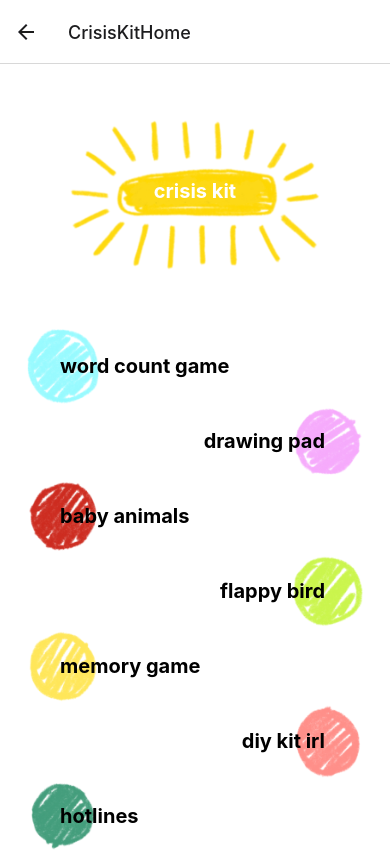
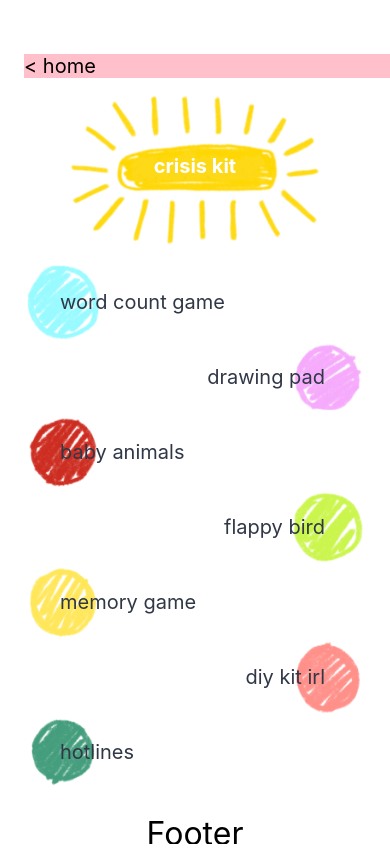
Before and after one commit to honzlavender/bpd-react-native-app, a React Native app: screen /CrisisKitHome in a window 390 px wide. Built offline with nearby package versions, Linux system fonts and the light colour scheme.

Commit message:
home button and footer components

```diff
--- a/App.js
+++ b/App.js
@@ -12,7 +12,7 @@
       <Stack.Navigator initialRouteName='Home'>
         <Stack.Screen name="Home" component={Home} options={{ headerShown: false }}/>
         <Stack.Screen name="SupportHome" component={SupportHome} />
-        <Stack.Screen name="CrisisKitHome" component={CrisisKitHome} />
+        <Stack.Screen name="CrisisKitHome" component={CrisisKitHome} options={{ headerShown: false }}/>
       </Stack.Navigator>
     </NavigationContainer>
     // <Navigator/>
--- a/Components/CrisisKit/CrisisKitHome.js
+++ b/Components/CrisisKit/CrisisKitHome.js
@@ -1,11 +1,20 @@
-import { Text, View, StyleSheet, ScrollView, Image } from "react-native";
+import {
+  Text,
+  View,
+  StyleSheet,
+  ScrollView,
+  Image,
+} from "react-native";
+import BackHomeNav from "../Misc/HomeButton";
+import Footer from "../Misc/Footer";
 import NavDotLeft from "./NavDotLeft";
 import NavDotRight from "./NavDotRight";
 
-export default function CrisisKitHome() {
+export default function CrisisKitHome({ navigation }) {
   return (
-    <View style={styles.container}>
-      <ScrollView>
+    <ScrollView>
+      <View style={styles.container}>
+        <BackHomeNav navigation={() => navigation.navigate("Home")} />
         <View style={styles.headerContainer}>
           <Image
             source={require("../graphics/sunshine.png")}
@@ -46,8 +55,9 @@
             dot={require("../graphics/tealDot.png")}
           />
         </View>
-      </ScrollView>
-    </View>
+      </View>
+      <Footer />
+    </ScrollView>
   );
 }
 
@@ -59,20 +69,20 @@
     backgroundColor: "white",
     alignItems: "center",
     justifyContent: "flex-start",
-    margin: 20,
+    margin: 1,
   },
   textView: {
     position: "absolute",
   },
   title: {
-    marginTop: 95,
+    marginTop: 75,
     fontSize: 20,
     fontWeight: "bold",
     color: "white",
   },
   image: {
     resizeMode: "contain",
-    margin: -15,
+    margin: -35,
     width: 250,
     height: 250,
   },
@@ -81,27 +91,4 @@
     backgroundColor: "white",
     marginTop: 5,
   },
-  dotBody: {
-    position: "absolute",
-  },
-  leftDot: {
-    resizeMode: "contain",
-    width: 75,
-    height: 75,
-    marginLeft: 25,
-  },
-  rightDot: {
-    resizeMode: "contain",
-    width: 75,
-    height: 75,
-    marginLeft: 275,
-  },
-  dotTextLeft: {
-    // position: "absolute",
-    marginLeft: 60,
-    marginTop: 20,
-    fontSize: 20,
-    fontWeight: "bold",
-    color: "black",
-  },
 });
--- a/Components/CrisisKit/NavDotLeft.js
+++ b/Components/CrisisKit/NavDotLeft.js
@@ -29,7 +29,7 @@
     marginLeft: 60,
     marginTop: 25,
     fontSize: 20,
-    fontWeight: "bold",
-    color: "black",
+    // fontWeight: "bold",
+    color: "#303746",
   },
 });
--- a/Components/CrisisKit/NavDotRight.js
+++ b/Components/CrisisKit/NavDotRight.js
@@ -36,7 +36,7 @@
     marginRight: 40,
     marginTop: 25,
     fontSize: 20,
-    fontWeight: "bold",
-    color: "black",
+    // fontWeight: "bold",
+    color: "#303746",
   },
 });
--- /dev/null
+++ b/Components/Misc/Footer.js
@@ -0,0 +1,21 @@
+import { View, Text, StyleSheet } from "react-native"
+
+
+export default function Footer(){
+    return (
+        <View style={styles.container}>
+            <Text style={styles.footerHeader} >Footer</Text>
+        </View>
+    )
+};
+
+const styles = StyleSheet.create({
+    container: {
+        backgroundColor: 'white',
+        padding: 24,
+    },
+    footerHeader: {
+        textAlign: 'center',
+        fontSize: 32,
+    }
+})
--- a/Components/Misc/HomeButton.js
+++ b/Components/Misc/HomeButton.js
@@ -0,0 +1,26 @@
+import { View, Text, StyleSheet, TouchableOpacity } from "react-native"
+
+
+export default function BackHomeNav({ navigation }){
+    return (
+        <View style={styles.container}>
+        <TouchableOpacity onPress={navigation}>
+          <Text style={styles.backButton}>{"< home"}</Text>
+        </TouchableOpacity>
+        </View>
+    )
+};
+
+const styles = StyleSheet.create({
+    container: {
+        backgroundColor: 'white',
+        paddingTop: 54,
+        paddingLeft: 24,
+    },
+  //redirect to Home page
+  backButton: {
+      flex: 1,
+    fontSize: 20,
+    backgroundColor: 'pink',
+  },
+})
--- a/Components/WelcomeScreen/Home.js
+++ b/Components/WelcomeScreen/Home.js
@@ -24,7 +24,8 @@
 const styles = StyleSheet.create({
   container: {
     flex: 1,
-    backgroundColor: "#fdd9c3",
+    // backgroundColor: "#fdd9c3",
+    backgroundColor: "#fff",
     alignItems: "center",
     justifyContent: "center",
   },
```
